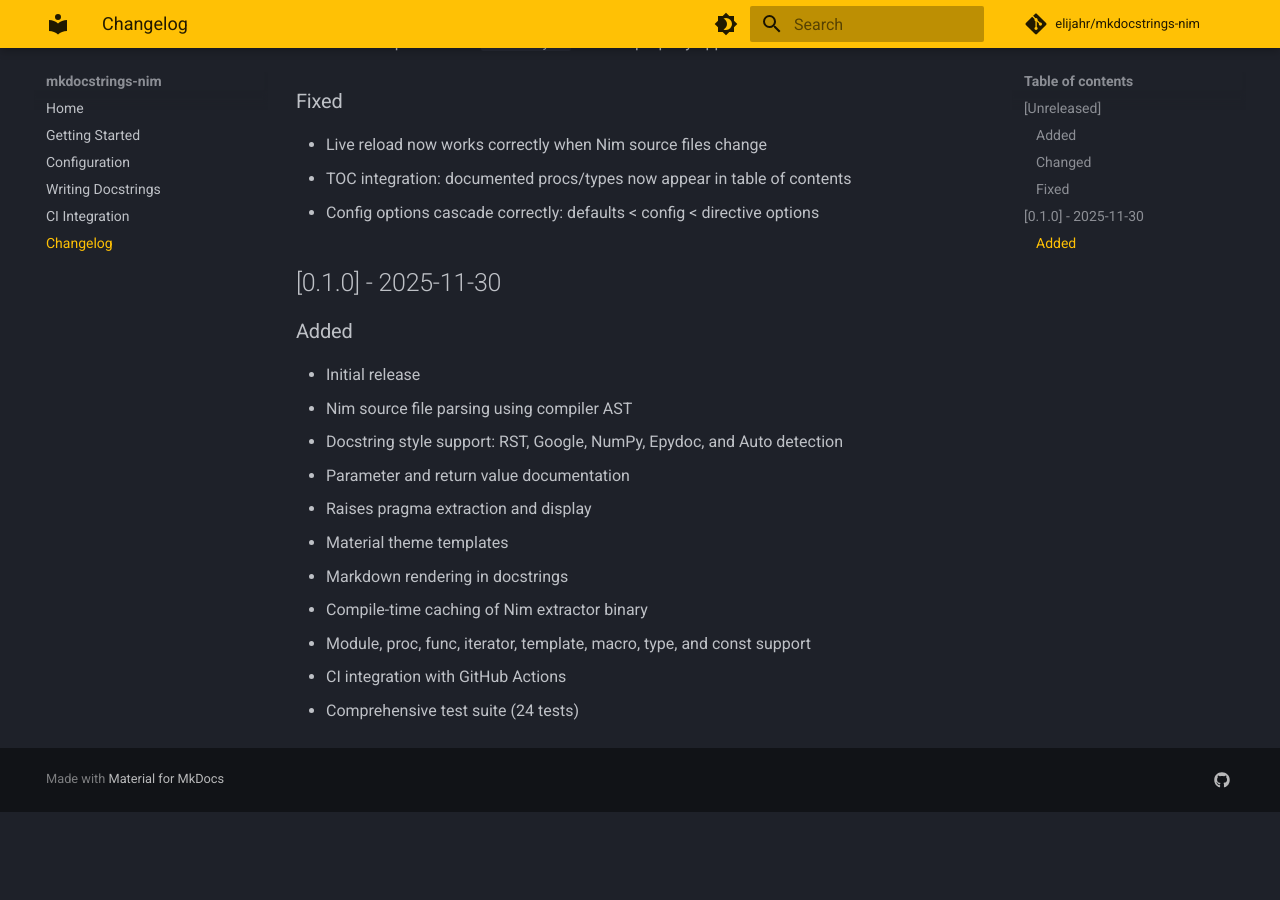
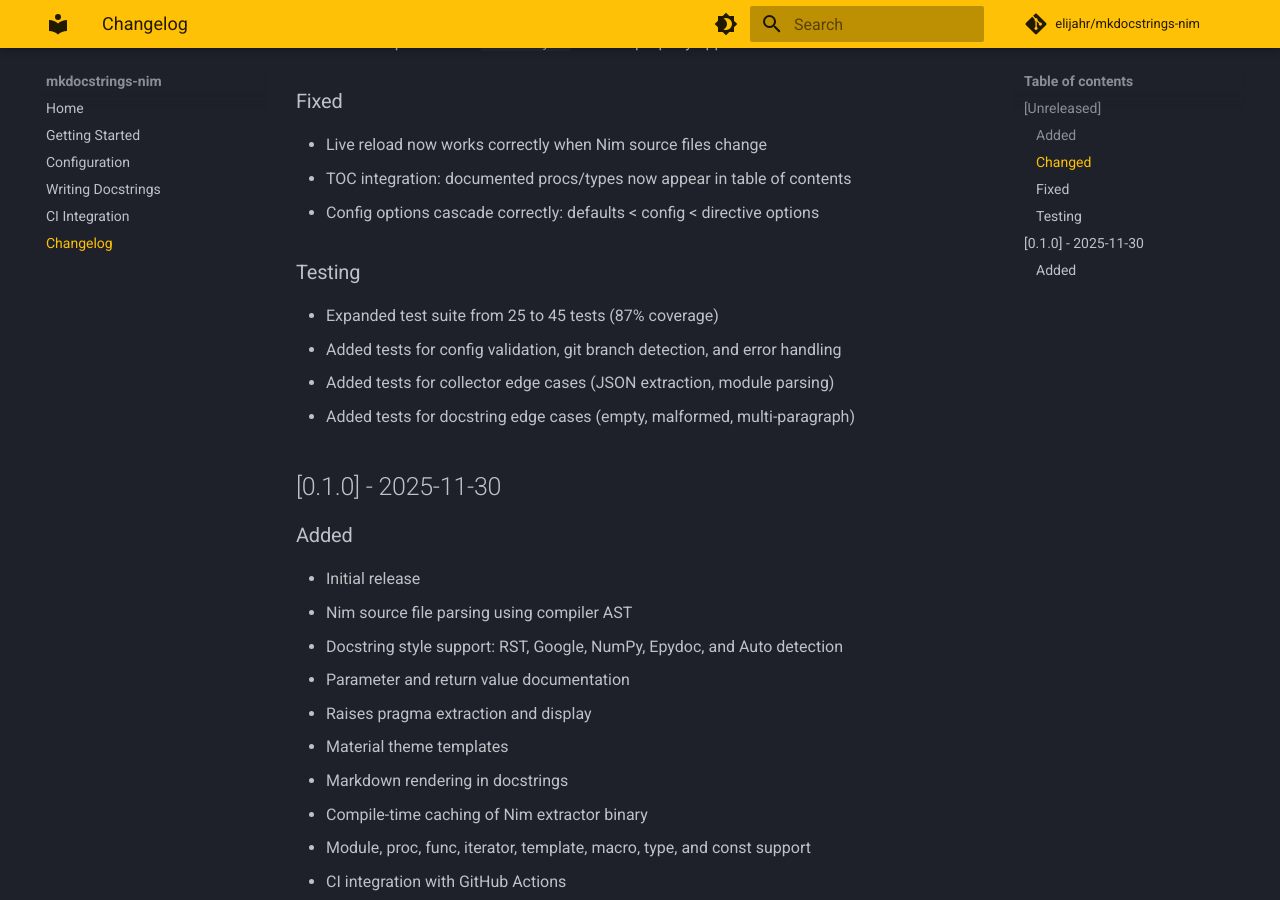
Before and after one commit to elijahr/mkdocstrings-nim, an MkDocs documentation site: the page built from docs/changelog.md, in a window 1280 px wide and 900 px high, scrolled down 753 px. Built offline with MkDocs 1.6.1 and Material for MkDocs 9.7.7, drawn with Linux system fonts in a browser that asks for light colours; comment, search, counter and statistics services are not loaded; the version menu is left out; before the commit the page ends 1565 px from its top, so only the background shows below that.

Commit message:
docs: update changelog with test coverage improvements

```diff
--- a/docs/changelog.md
+++ b/docs/changelog.md
@@ -29,6 +29,13 @@ and this project adheres to [Semantic Versioning](https://semver.org/spec/v2.0.0
 - TOC integration: documented procs/types now appear in table of contents
 - Config options cascade correctly: defaults < config < directive options
 
+### Testing
+
+- Expanded test suite from 25 to 45 tests (87% coverage)
+- Added tests for config validation, git branch detection, and error handling
+- Added tests for collector edge cases (JSON extraction, module parsing)
+- Added tests for docstring edge cases (empty, malformed, multi-paragraph)
+
 ## [0.1.0] - 2025-11-30
 
 ### Added
```
